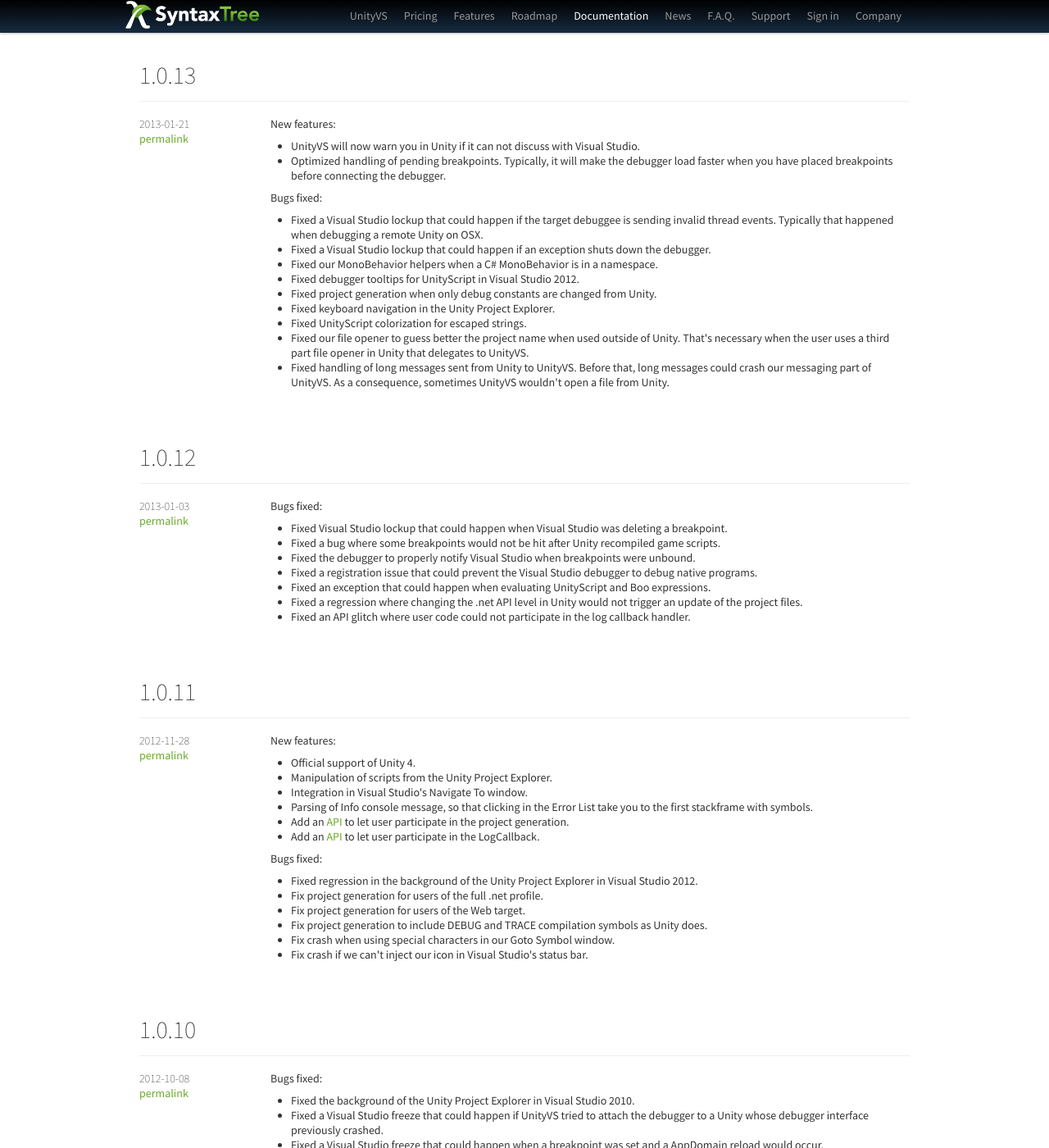
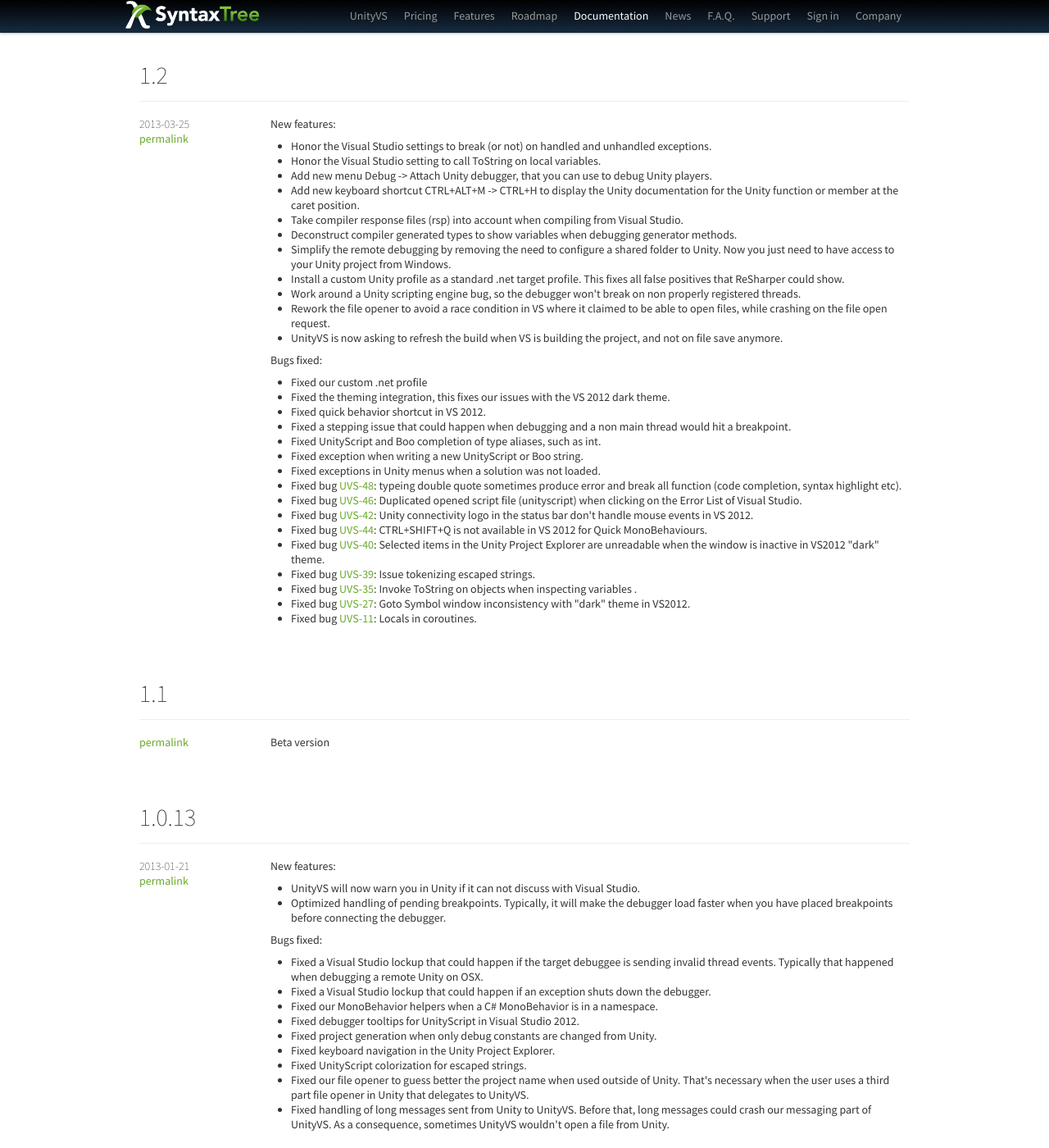
Before and after one commit to syntaxtree/unityvs.com, a Jekyll site: the page built from documentation/changelog/index.html, in a window 1280 px wide and 1400 px high. Shown: the whole window at 82% size. Built offline with Jekyll 4.4.1, drawn with Linux system fonts in a browser that asks for light colours; comment, search, counter and statistics services are not loaded.

Commit message:
1.2 changelog

```diff
--- a/documentation/changelog/index.html
+++ b/documentation/changelog/index.html
@@ -4,6 +4,66 @@
 active: documentation
 ---
 <div class="container">
+
+  <div class="page-header">
+    <a name="1.2"></a>
+    <h1>1.2</h1>
+  </div>
+  <div class="row">
+    <div class="span2">
+      <h4>2013-03-25</h4>
+      <p><a href="/documentation/changelog/#1.2">permalink</a></p>
+    </div>
+    <div class="span10 categorized">
+      <p>New features:</p>
+      <ul>
+        <li>Honor the Visual Studio settings to break (or not) on handled and unhandled exceptions.</li>
+        <li>Honor the Visual Studio setting to call ToString on local variables.</li>
+        <li>Add new menu Debug -> Attach Unity debugger, that you can use to debug Unity players.</li>
+        <li>Add new keyboard shortcut CTRL+ALT+M -> CTRL+H to display the Unity documentation for the Unity function or member at the caret position.</li>
+        <li>Take compiler response files (rsp) into account when compiling from Visual Studio.</li>
+        <li>Deconstruct compiler generated types to show variables when debugging generator methods.</li>
+        <li>Simplify the remote debugging by removing the need to configure a shared folder to Unity. Now you just need to have access to your Unity project from Windows.</li>
+        <li>Install a custom Unity profile as a standard .net target profile. This fixes all false positives that ReSharper could show.</li>
+        <li>Work around a Unity scripting engine bug, so the debugger won't break on non properly registered threads.</li>
+        <li>Rework the file opener to avoid a race condition in VS where it claimed to be able to open files, while crashing on the file open request.</li>
+        <li>UnityVS is now asking to refresh the build when VS is building the project, and not on file save anymore.</li>
+      </ul>
+      <p>Bugs fixed:</p>
+      <ul>
+        <li>Fixed our custom .net profile</li>
+        <li>Fixed the theming integration, this fixes our issues with the VS 2012 dark theme.</li>
+        <li>Fixed quick behavior shortcut in VS 2012.</li>
+        <li>Fixed a stepping issue that could happen when debugging and a non main thread would hit a breakpoint.</li>
+        <li>Fixed UnityScript and Boo completion of type aliases, such as int.</i>
+        <li>Fixed exception when writing a new UnityScript or Boo string.</i>
+        <li>Fixed exceptions in Unity menus when a solution was not loaded.</li>
+        <li>Fixed bug <a href="http://tracker.syntaxtree.com/Issues/IssueDetail.aspx?id=48" target="_blank">UVS-48</a>: typeing double quote sometimes produce error and break all function (code completion, syntax highlight etc).</li>
+        <li>Fixed bug <a href="http://tracker.syntaxtree.com/Issues/IssueDetail.aspx?id=46" target="_blank">UVS-46</a>: Duplicated opened script file (unityscript) when clicking on the Error List of Visual Studio.</li>
+        <li>Fixed bug <a href="http://tracker.syntaxtree.com/Issues/IssueDetail.aspx?id=42" target="_blank">UVS-42</a>: Unity connectivity logo in the status bar don't handle mouse events in VS 2012.</li>
+        <li>Fixed bug <a href="http://tracker.syntaxtree.com/Issues/IssueDetail.aspx?id=44" target="_blank">UVS-44</a>: CTRL+SHIFT+Q is not available in VS 2012 for Quick MonoBehaviours.</li>
+        <li>Fixed bug <a href="http://tracker.syntaxtree.com/Issues/IssueDetail.aspx?id=40" target="_blank">UVS-40</a>: Selected items in the Unity Project Explorer are unreadable when the window is inactive in VS2012 "dark" theme.</li>
+        <li>Fixed bug <a href="http://tracker.syntaxtree.com/Issues/IssueDetail.aspx?id=39" target="_blank">UVS-39</a>: Issue tokenizing escaped strings.</li>
+        <li>Fixed bug <a href="http://tracker.syntaxtree.com/Issues/IssueDetail.aspx?id=35" target="_blank">UVS-35</a>: Invoke ToString on objects when inspecting variables
+.</li>
+        <li>Fixed bug <a href="http://tracker.syntaxtree.com/Issues/IssueDetail.aspx?id=27" target="_blank">UVS-27</a>: Goto Symbol window inconsistency with "dark" theme in VS2012.</li>
+        <li>Fixed bug <a href="http://tracker.syntaxtree.com/Issues/IssueDetail.aspx?id=11" target="_blank">UVS-11</a>: Locals in coroutines.</li>
+      </ul>
+    </div>
+  </div>
+
+  <div class="page-header">
+    <a name="1.1"></a>
+    <h1>1.1</h1>
+  </div>
+  <div class="row">
+    <div class="span2">
+      <p><a href="/documentation/changelog/#1.1">permalink</a></p>
+    </div>
+    <div class="span10 categorized">
+      <p>Beta version</p>
+    </div>
+  </div>
 
   <div class="page-header">
     <a name="1.0.13"></a>
```
